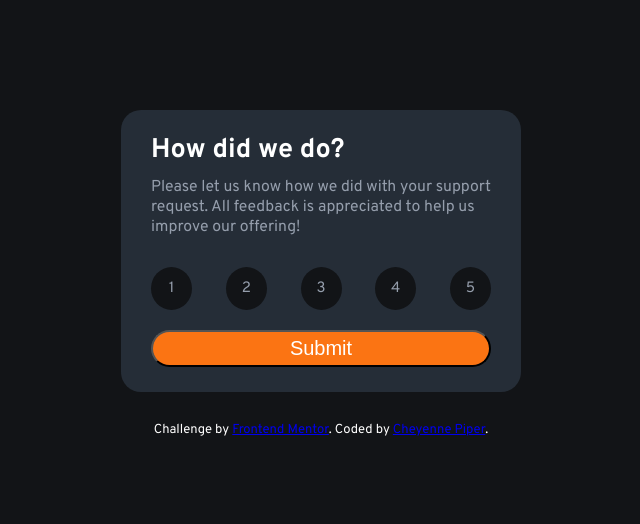
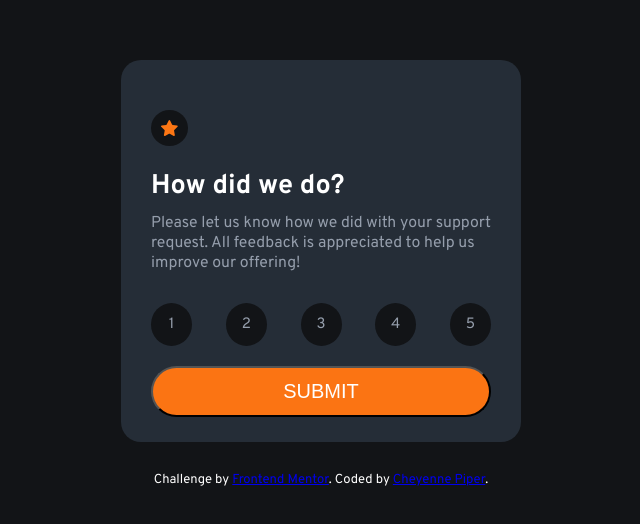
Before and after one commit to PiperRc/Interactive-Rating, a plain HTML site: page index.html in a window 1280 px wide. Shown: the part 134-658 px from the top of the page, without its empty margins (319-959 px from the left). Drawn offline with Linux system fonts and the light colour scheme.

Commit message:
Add files via upload

```diff
--- a/app.js
+++ b/app.js
@@ -25,7 +25,7 @@ for(i=0;i<radiobtn.length;i++){
         thankyou.style.zIndex=1;
         rating.innerHTML=getValue();
         main.style.paddingTop='2rem';
-        main.style.paddingBottom='7rem';
+        main.style.paddingBottom='0rem';
     }
 }
 })
--- a/index.html
+++ b/index.html
@@ -21,6 +21,10 @@
 
     <main>
         <section class="container">
+
+            <div class="star-icon">
+                <img src="images/icon-star.svg" alt="">
+            </div>
 
             <h1 class="header"> How did we do?</h1>
 
@@ -50,7 +54,7 @@
                 <label for="btn5">5</label>
             </div>
 
-            <button class="submit-btn">Submit</button>
+            <button class="submit-btn">SUBMIT</button>
 
 
         </section>
--- a/style.css
+++ b/style.css
@@ -37,13 +37,18 @@ main {
     align-items: center;
     /*  */
     background-color: var(--dBlue);
+
     border-radius: 2rem;
     position: relative;
 }
 
-.container, .thankyou {
+.container {
     width: 85%;
     padding-bottom: 2.5rem;
+}
+
+.container {
+    padding-top: 3rem;
 }
 
 
@@ -92,7 +97,7 @@ input[name="radiobtn"]+label {
     display: flex;
     justify-content: center;
     padding: 1.2rem;
-    background-color: var(--vDBlue);
+    background-color:var(--vDBlue);
     font-size: 1.5rem;
 }
 
@@ -114,7 +119,7 @@ input[name="radiobtn"]+label:hover {
     text-align: center;
     margin-top: 2rem;
     font-size: 2rem;
-    padding: 0.5rem 0;
+    padding:1.2rem 0;;
     background-color: var(--orange);
     border-top-left-radius: 5rem;
     border-bottom-left-radius: 5rem;
@@ -130,6 +135,7 @@ input[name="radiobtn"]+label:hover {
 
 /* thank you page */
 .thankyou {
+
     background-color: var(--dBlue);
     position: absolute;
     opacity: 0;
@@ -175,10 +181,11 @@ input[name="radiobtn"]+label:hover {
     display: block;
 }
 
-.attribution{
-    margin-top:3rem;
+.attribution {
+    margin-top: 3rem;
     font-size: 1.3rem;
 }
+
 @media screen and (min-width:400px) {
     .intro span {
         display: inline;
```
Also changed, not shown: 1 other file.
